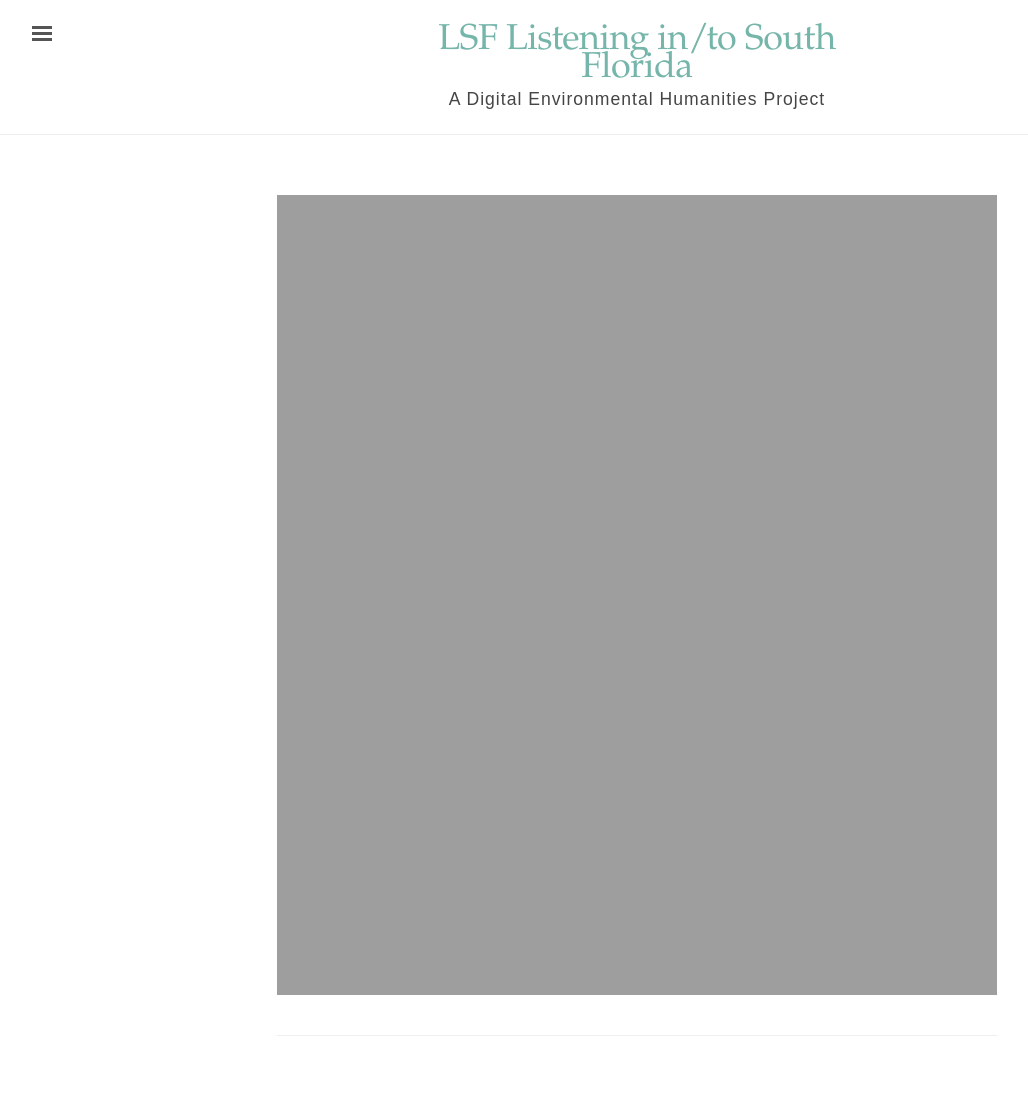
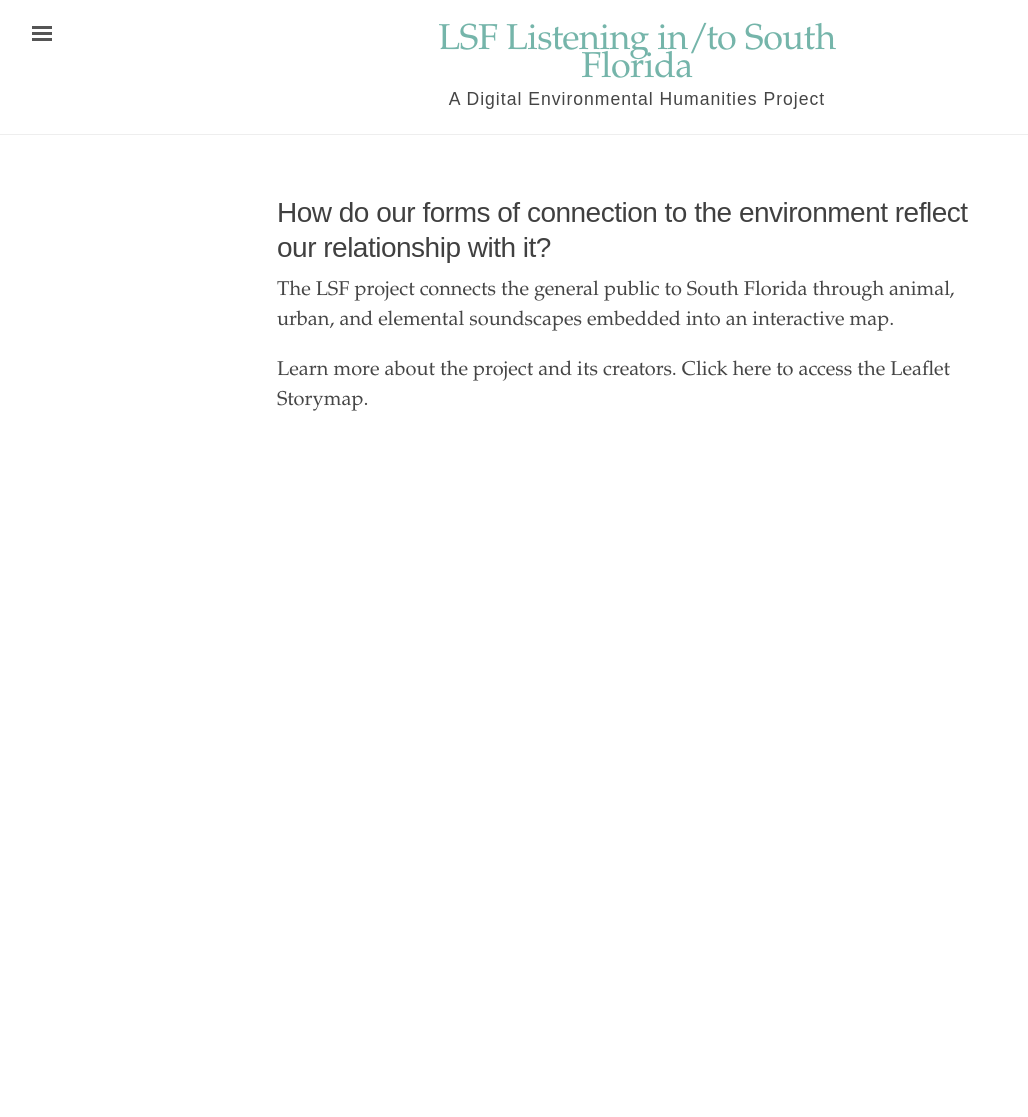
Before and after one commit to rm4-25/lsf_3, a Jekyll site: the page built from index.html, in a window 1280 px wide. Shown: the whole page, without its empty margins (3-1031 px from the left). Built offline with Jekyll 4.4.1, drawn with Linux system fonts in a browser that asks for light colours; after the commit the page ends 900 px from its top, so only the background shows below that.

Commit message:
Update index.html
Consolidated landing page to question, sentence synopsis, and links to about page, LSF team page, and Leaflet Storymap.

```diff
--- a/index.html
+++ b/index.html
@@ -3,7 +3,11 @@
 title: "LSF Listening in/to South Florida"
 ---
 
-<iframe width='100%' height='800' seamless frameborder='0' scrolling='yes' src='https://rm4-25.github.io/lsf_storymap/'></iframe>
+<h1>How do our forms of connection to the environment reflect our relationship with it?</h1>
 
-
-<hr>
+<p>
+  The LSF project connects the general public to South Florida through animal, urban, and elemental soundscapes embedded into an interactive map.
+</p>
+<p>
+   Learn more about the project and its creators. Click here to access the Leaflet Storymap.
+</p>
```
